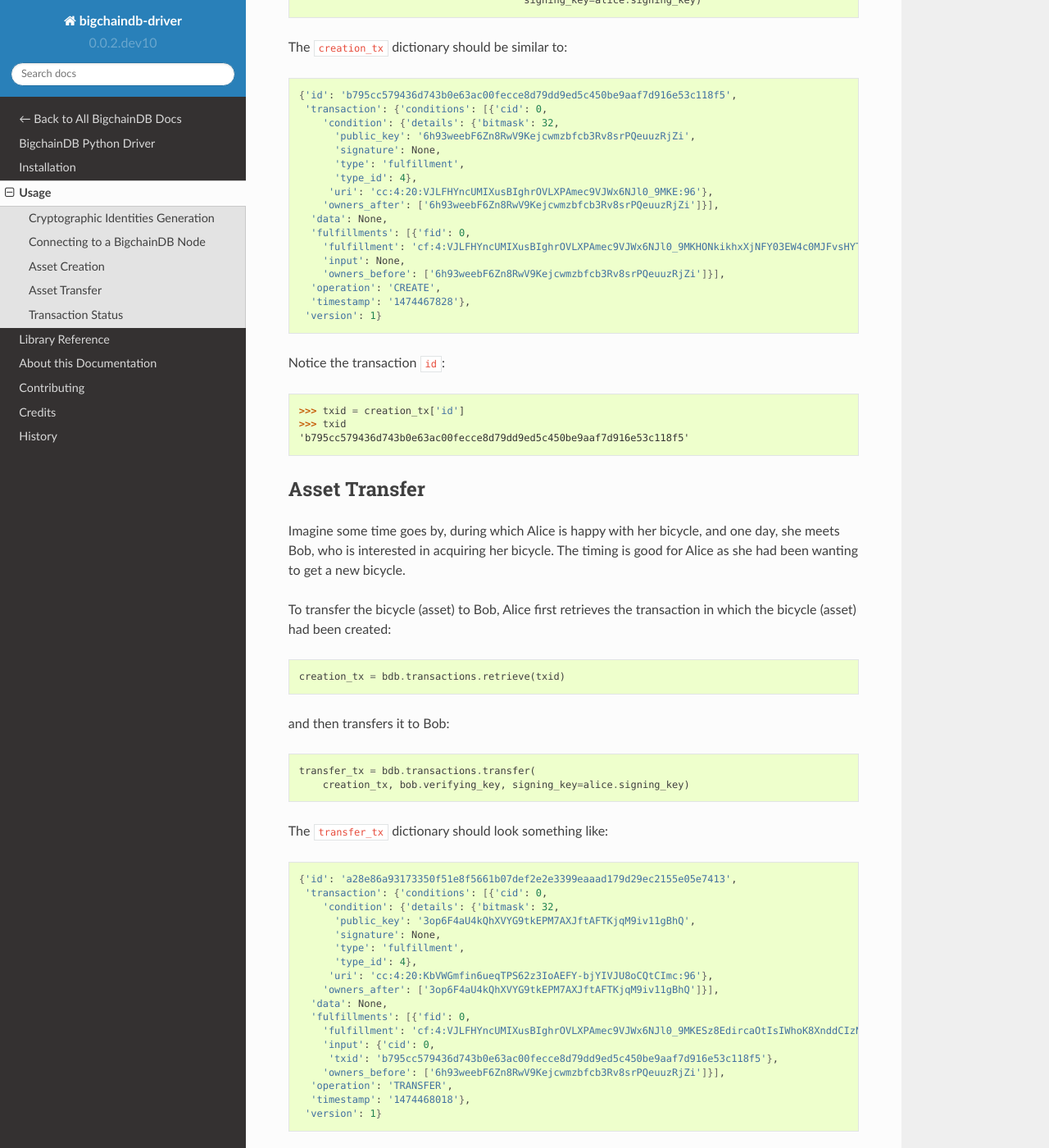
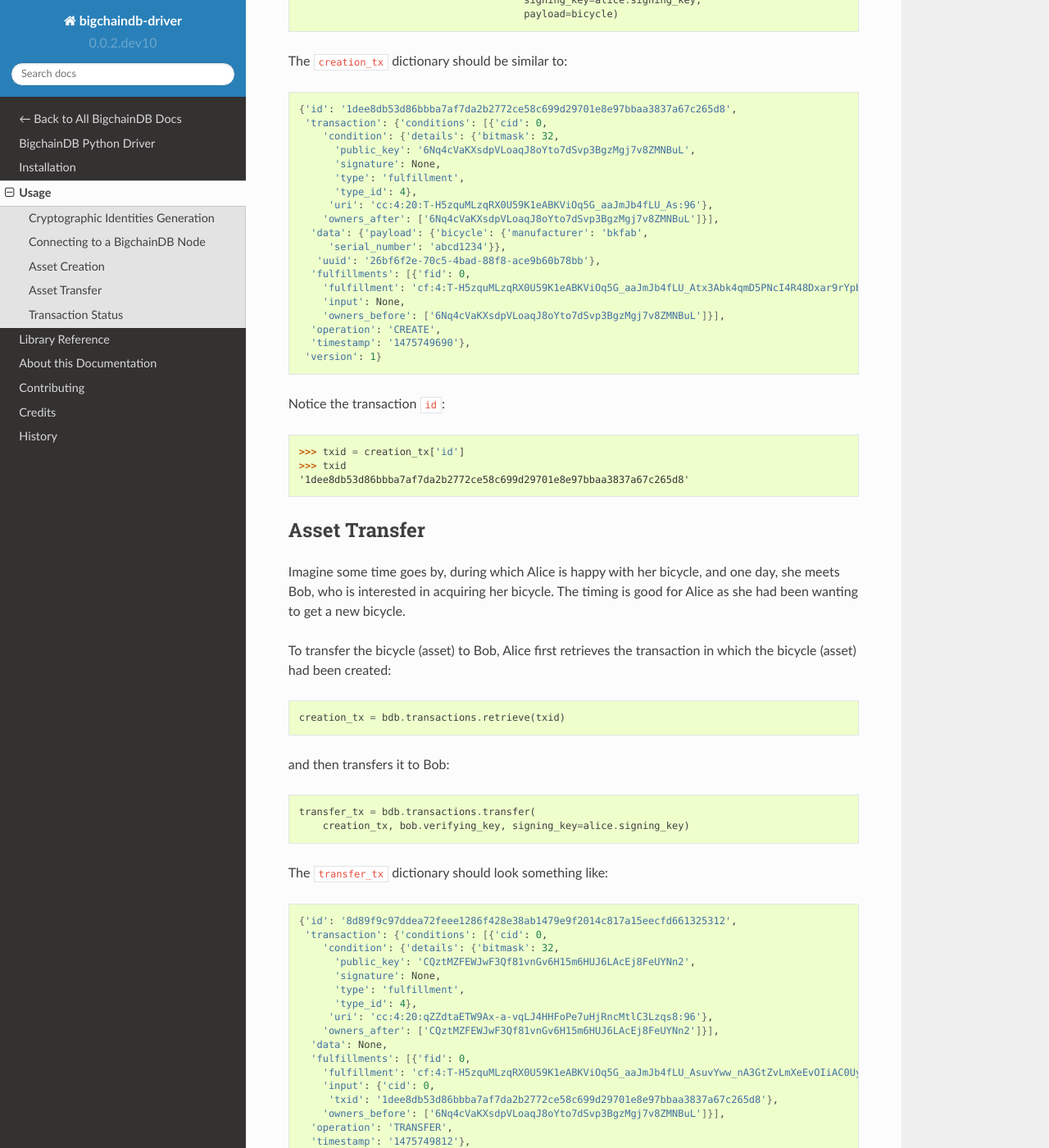
Before and after one commit to bigchaindb/bigchaindb-driver, a Sphinx documentation site: the page built from docs/usage.rst, in a window 1280 px wide and 1400 px high, scrolled down 1204 px. Shown: the whole window at 82% size. Built offline with Sphinx 7.4.7 and the Read the Docs theme 2.0.0, drawn with Linux system fonts in a browser that asks for light colours.

Commit message:
Add forgotten payload in CREATE (#99)

```diff
--- a/docs/usage.rst
+++ b/docs/usage.rst
@@ -57,30 +57,32 @@ Let's first connect to a BigchainDB node:
 .. code-block:: python
 
     creation_tx = bdb.transactions.create(verifying_key=alice.verifying_key,
-                                          signing_key=alice.signing_key)
+                                          signing_key=alice.signing_key,
+                                          payload=bicycle)
 
 The ``creation_tx`` dictionary should be similar to:
 
 .. code-block:: bash
 
-    {'id': 'b795cc579436d743b0e63ac00fecce8d79dd9ed5c450be9aaf7d916e53c118f5',
+    {'id': '1dee8db53d86bbba7af7da2b2772ce58c699d29701e8e97bbaa3837a67c265d8',
      'transaction': {'conditions': [{'cid': 0,
         'condition': {'details': {'bitmask': 32,
-          'public_key': '6h93weebF6Zn8RwV9Kejcwmzbfcb3Rv8srPQeuuzRjZi',
+          'public_key': '6Nq4cVaKXsdpVLoaqJ8oYto7dSvp3BgzMgj7v8ZMNBuL',
           'signature': None,
           'type': 'fulfillment',
           'type_id': 4},
-         'uri': 'cc:4:20:VJLFHYncUMIXusBIghrOVLXPAmec9VJWx6NJl0_9MKE:96'},
-        'owners_after': ['6h93weebF6Zn8RwV9Kejcwmzbfcb3Rv8srPQeuuzRjZi']}],
-      'data': None,
+         'uri': 'cc:4:20:T-H5zquMLzqRX0U59K1eABKViOq5G_aaJmJb4fLU_As:96'},
+        'owners_after': ['6Nq4cVaKXsdpVLoaqJ8oYto7dSvp3BgzMgj7v8ZMNBuL']}],
+      'data': {'payload': {'bicycle': {'manufacturer': 'bkfab',
+         'serial_number': 'abcd1234'}},
+       'uuid': '26bf6f2e-70c5-4bad-88f8-ace9b60b78bb'},
       'fulfillments': [{'fid': 0,
-        'fulfillment': 'cf:4:VJLFHYncUMIXusBIghrOVLXPAmec9VJWx6NJl0_9MKHONkikhxXjNFY03EW4c0MJFvsHYTZh97QxMM2ZBeoiljjge5Tn7wPoILjyLShEALQ9gzf_QK44KboStzpw0nUB',
+        'fulfillment': 'cf:4:T-H5zquMLzqRX0U59K1eABKViOq5G_aaJmJb4fLU_Atx3Abk4qmD5PNcI4R48Dxar9rYpbNoyLmD4jvkZK-x6XVQcEaIZKVmuLIxEpwbHuuuEBfPMk32Fl6vMo8zk2AF',
         'input': None,
-        'owners_before': ['6h93weebF6Zn8RwV9Kejcwmzbfcb3Rv8srPQeuuzRjZi']}],
+        'owners_before': ['6Nq4cVaKXsdpVLoaqJ8oYto7dSvp3BgzMgj7v8ZMNBuL']}],
       'operation': 'CREATE',
-      'timestamp': '1474467828'},
+      'timestamp': '1475749690'},
      'version': 1}
-
 
 Notice the transaction ``id``:
 
@@ -88,7 +90,7 @@ Notice the transaction ``id``:
 
     >>> txid = creation_tx['id']
     >>> txid
-    'b795cc579436d743b0e63ac00fecce8d79dd9ed5c450be9aaf7d916e53c118f5'
+    '1dee8db53d86bbba7af7da2b2772ce58c699d29701e8e97bbaa3837a67c265d8'
 
 
 Asset Transfer
@@ -115,23 +117,23 @@ The ``transfer_tx`` dictionary should look something like:
 
 .. code-block:: bash
 
-    {'id': 'a28e86a93173350f51e8f5661b07def2e2e3399eaaad179d29ec2155e05e7413',
+    {'id': '8d89f9c97ddea72feee1286f428e38ab1479e9f2014c817a15eecfd661325312',
      'transaction': {'conditions': [{'cid': 0,
         'condition': {'details': {'bitmask': 32,
-          'public_key': '3op6F4aU4kQhXVYG9tkEPM7AXJftAFTKjqM9iv11gBhQ',
+          'public_key': 'CQztMZFEWJwF3Qf81vnGv6H15m6HUJ6LAcEj8FeUYNn2',
           'signature': None,
           'type': 'fulfillment',
           'type_id': 4},
-         'uri': 'cc:4:20:KbVWGmfin6ueqTPS62z3IoAEFY-bjYIVJU8oCQtCImc:96'},
-        'owners_after': ['3op6F4aU4kQhXVYG9tkEPM7AXJftAFTKjqM9iv11gBhQ']}],
+         'uri': 'cc:4:20:qZZdtaETW9Ax-a-vqLJ4HHFoPe7uHjRncMtlC3Lzqs8:96'},
+        'owners_after': ['CQztMZFEWJwF3Qf81vnGv6H15m6HUJ6LAcEj8FeUYNn2']}],
       'data': None,
       'fulfillments': [{'fid': 0,
-        'fulfillment': 'cf:4:VJLFHYncUMIXusBIghrOVLXPAmec9VJWx6NJl0_9MKESz8EdircaOtIsIWhoK8XnddCIzNh__MaDEp026OIkH7SkLeAP5bEIcwjzHWefazle8NsTQmZraR4FEbPhV1cM',
+        'fulfillment': 'cf:4:T-H5zquMLzqRX0U59K1eABKViOq5G_aaJmJb4fLU_AsuvYww_nA3GtZvLmXeEvOIiAC0UyyyyihNcmm4WGKK7ot-i-ychkR5NpfIzxVOOXzrM14chmMJoi9W-QGW5woG',
         'input': {'cid': 0,
-         'txid': 'b795cc579436d743b0e63ac00fecce8d79dd9ed5c450be9aaf7d916e53c118f5'},
-        'owners_before': ['6h93weebF6Zn8RwV9Kejcwmzbfcb3Rv8srPQeuuzRjZi']}],
+         'txid': '1dee8db53d86bbba7af7da2b2772ce58c699d29701e8e97bbaa3837a67c265d8'},
+        'owners_before': ['6Nq4cVaKXsdpVLoaqJ8oYto7dSvp3BgzMgj7v8ZMNBuL']}],
       'operation': 'TRANSFER',
-      'timestamp': '1474468018'},
+      'timestamp': '1475749812'},
      'version': 1}
 
 Bob is the new owner:
```
